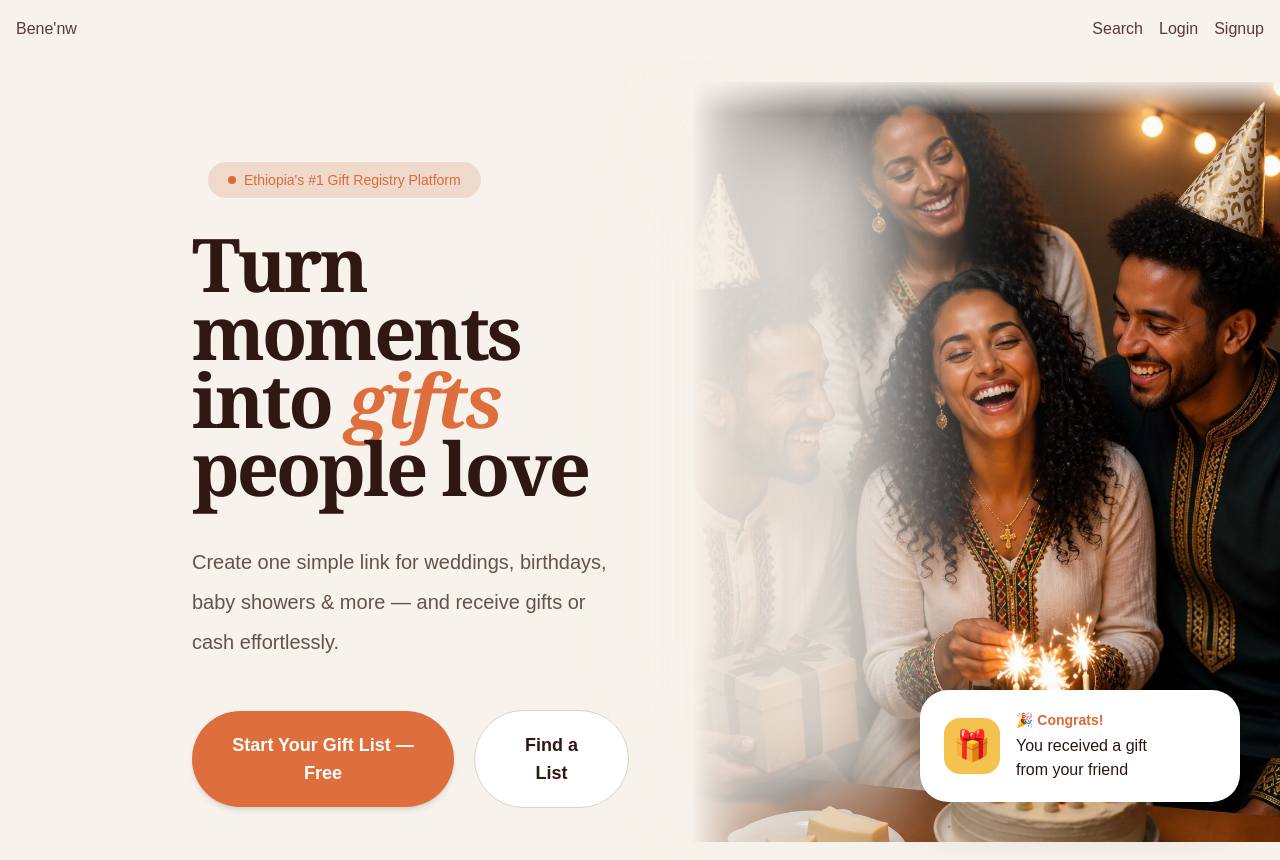
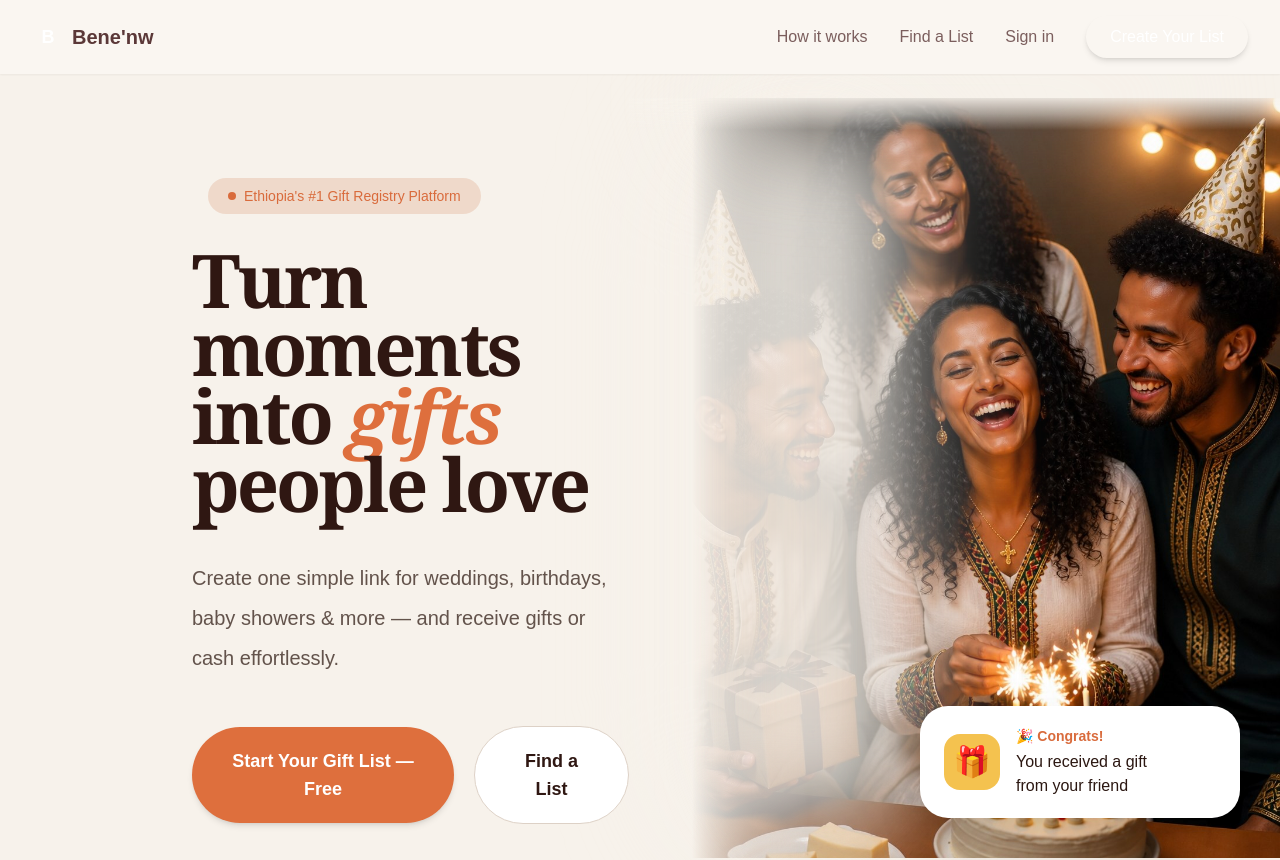
Before and after one commit to fanabezabih/Benew-Backend, a Next.js app in the folder frontend/: page / in a window 1280 px wide. Shown: the top 860 px of the page. Built offline with nearby package versions, Linux system fonts and the light colour scheme; no server answers.

Commit message:
edited importing file code

```diff
--- a/frontend/src/components/layout/Navbar.tsx
+++ b/frontend/src/components/layout/Navbar.tsx
@@ -1,48 +1,163 @@
 'use client';
 
 import Link from 'next/link';
+import { useState } from 'react';
 import { useModals } from '@/context/ModalContext';
 import { useAuth } from '@/context/AuthContext';
 
 export default function Navbar() {
   const { openModal } = useModals();
   const { user, logout, status } = useAuth();
+  const [isMobileMenuOpen, setIsMobileMenuOpen] = useState(false);
 
   return (
-    <header className="bg-[#f7f2eb]">
-      <div className="flex justify-between p-4">
+    <header className="bg-ivory sticky top-0 z-50 shadow-sm">
+      <div className="max-w-7xl mx-auto px-4 sm:px-6 lg:px-8">
+        <div className="flex justify-between items-center py-4">
 
-        <Link href="/">Bene'nw</Link>
+          {/* Logo */}
+          <Link href="/" className="flex items-center gap-2 group">
+            <div className="w-8 h-8 bg-terra-cotta rounded-lg flex items-center justify-center">
+              <span className="text-white font-bold text-lg">B</span>
+            </div>
+            <span className="font-bold text-xl text-espresso">
+              Bene<span className="text-terra-cotta">'nw</span>
+            </span>
+          </Link>
 
-        <nav className="flex gap-4">
-
-          <button onClick={() => openModal('search')}>
-            Search
+          {/* Desktop Navigation */}
+          <nav className="hidden md:flex items-center gap-8">
+            <Link
+              href="/how-it-works"
+              className="text-espresso/80 hover:text-terra-cotta font-medium transition-colors"
+            >
+              How it works
+            </Link>
+            <button
+              onClick={() => openModal('search')}
+              className="text-espresso/80 hover:text-terra-cotta font-medium transition-colors"
+            >
+              Find a List
             </button>
 
             {status === 'unauthenticated' && (
               <>
-              <button onClick={() => openModal('login')}>
-                Login
+                <button
+                  onClick={() => openModal('login')}
+                  className="text-espresso/80 hover:text-terra-cotta font-medium transition-colors"
+                >
+                  Sign in
                 </button>
-
-              <button onClick={() => openModal('signup')}>
-                Signup
+                <button
+                  onClick={() => openModal('signup')}
+                  className="bg-terra-cotta hover:bg-terra-cotta-dark text-white px-6 py-2 rounded-full font-medium transition-all transform hover:scale-105 shadow-md"
+                >
+                  Create Your List
                 </button>
               </>
             )}
 
             {status === 'authenticated' && user && (
               <>
-              <Link href="/dashboard">Dashboard</Link>
-
-              <button onClick={logout}>
+                <Link
+                  href="/dashboard"
+                  className="text-espresso/80 hover:text-terra-cotta font-medium transition-colors"
+                >
+                  Dashboard
+                </Link>
+                <button
+                  onClick={logout}
+                  className="border border-terra-cotta text-terra-cotta hover:bg-terra-cotta hover:text-white px-6 py-2 rounded-full font-medium transition-all"
+                >
                   Logout
                 </button>
               </>
             )}
+          </nav>
 
-        </nav>
+          {/* Mobile Menu Button */}
+          <button
+            onClick={() => setIsMobileMenuOpen(!isMobileMenuOpen)}
+            className="md:hidden text-espresso p-2"
+            aria-label="Toggle menu"
+          >
+            <svg className="w-6 h-6" fill="none" stroke="currentColor" viewBox="0 0 24 24">
+              {isMobileMenuOpen ? (
+                <path strokeLinecap="round" strokeLinejoin="round" strokeWidth={2} d="M6 18L18 6M6 6l12 12" />
+              ) : (
+                <path strokeLinecap="round" strokeLinejoin="round" strokeWidth={2} d="M4 6h16M4 12h16M4 18h16" />
+              )}
+            </svg>
+          </button>
+        </div>
+
+        {/* Mobile Navigation */}
+        {isMobileMenuOpen && (
+          <div className="md:hidden py-4 border-t border-ivory-dark">
+            <div className="flex flex-col gap-3">
+              <Link
+                href="/how-it-works"
+                className="text-espresso/80 hover:text-terra-cotta font-medium px-2 py-2 transition-colors"
+                onClick={() => setIsMobileMenuOpen(false)}
+              >
+                How it works
+              </Link>
+              <button
+                onClick={() => {
+                  openModal('search');
+                  setIsMobileMenuOpen(false);
+                }}
+                className="text-left text-espresso/80 hover:text-terra-cotta font-medium px-2 py-2 transition-colors"
+              >
+                Find a List
+              </button>
+
+              {status === 'unauthenticated' && (
+                <>
+                  <button
+                    onClick={() => {
+                      openModal('login');
+                      setIsMobileMenuOpen(false);
+                    }}
+                    className="text-left text-espresso/80 hover:text-terra-cotta font-medium px-2 py-2 transition-colors"
+                  >
+                    Sign in
+                  </button>
+                  <button
+                    onClick={() => {
+                      openModal('signup');
+                      setIsMobileMenuOpen(false);
+                    }}
+                    className="bg-terra-cotta hover:bg-terra-cotta-dark text-white px-4 py-2 rounded-full font-medium text-center"
+                  >
+                    Create Your List
+                  </button>
+                </>
+              )}
+
+              {status === 'authenticated' && user && (
+                <>
+                  <Link
+                    href="/dashboard"
+                    className="text-espresso/80 hover:text-terra-cotta font-medium px-2 py-2 transition-colors"
+                    onClick={() => setIsMobileMenuOpen(false)}
+                  >
+                    Dashboard
+                  </Link>
+                  <button
+                    onClick={() => {
+                      logout();
+                      setIsMobileMenuOpen(false);
+                    }}
+                    className="border border-terra-cotta text-terra-cotta hover:bg-terra-cotta hover:text-white px-4 py-2 rounded-full font-medium text-center"
+                  >
+                    Logout
+                  </button>
+                </>
+              )}
+            </div>
+          </div>
+        )}
       </div>
     </header>
   );
```
Lines whose indentation alone changed are shown as unchanged.
